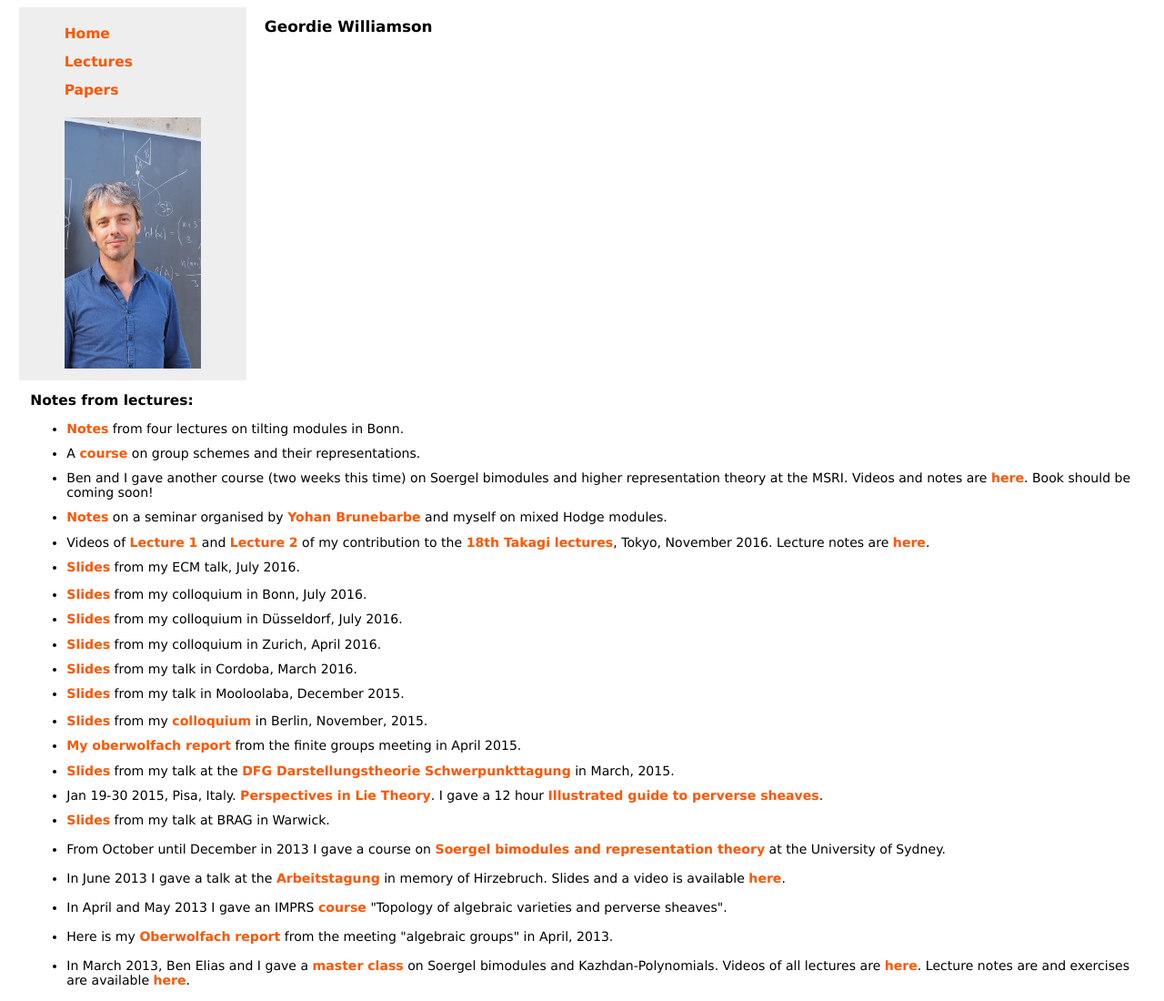
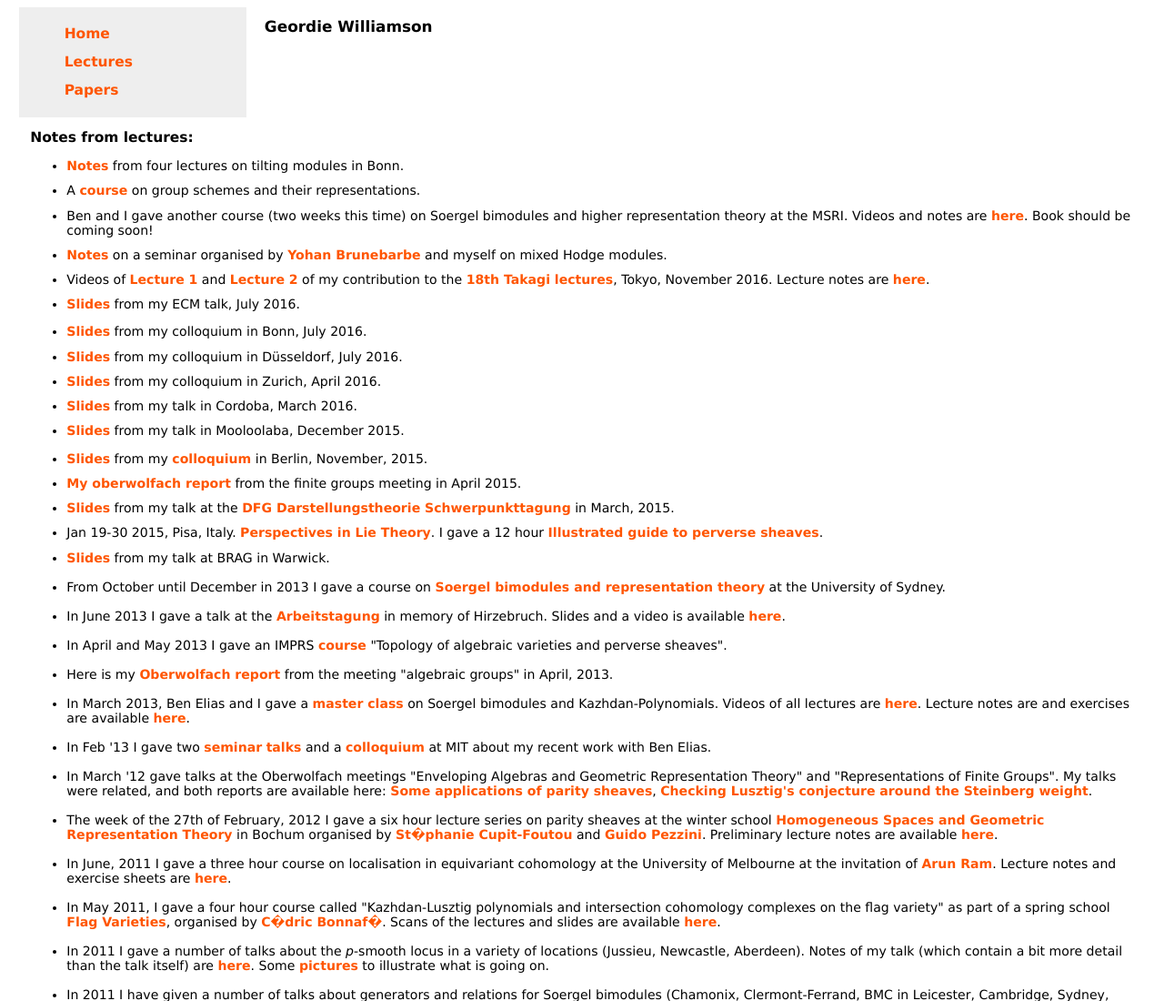
Before and after one commit to LariFed/GWgithub.io, a plain HTML site: page geordie-williamson-lectures-simplified.html in a window 1280 px wide. Shown: the top 1100 px of the page at 91% size. Drawn offline with Linux system fonts and the light colour scheme.

Commit message:
Update geordie-williamson-lectures-simplified.html
Remove pic

```diff
--- a/geordie-williamson-lectures-simplified.html
+++ b/geordie-williamson-lectures-simplified.html
@@ -22,7 +22,6 @@
     <li><a href="https://larifed.github.io/GWgithub.io/geordie-williamson-papers-simplified">
     Papers</a></li>
 </ul>
-<img class="pic" alt="Photo" src="bonn.jpg">
 
 
 </div>
```
